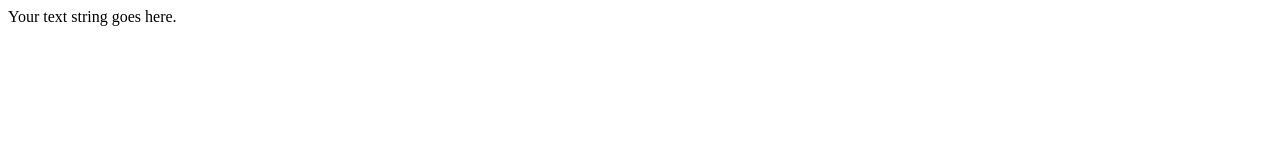
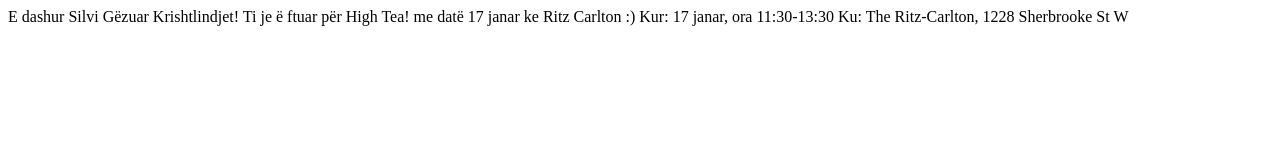
Before and after one commit to klitiqako/klitiqako.github.io, a plain HTML site: page index.html in a window 1280 px wide. Drawn offline with Linux system fonts and the light colour scheme.

Commit message:
Update index.html

```diff
--- a/index.html
+++ b/index.html
@@ -3,6 +3,13 @@
     <title>Text String Website</title>
 </head>
 <body>
-    <p>Your text string goes here.</p>
+    <p>
+E dashur Silvi Gëzuar Krishtlindjet! Ti je ë ftuar për High Tea! me datë 17 janar ke Ritz Carlton :)
+
+	Kur: 17 janar, ora 11:30-13:30
+
+	Ku: The Ritz-Carlton, 1228 Sherbrooke St W
+
+    </p>
 </body>
 </html>
```
